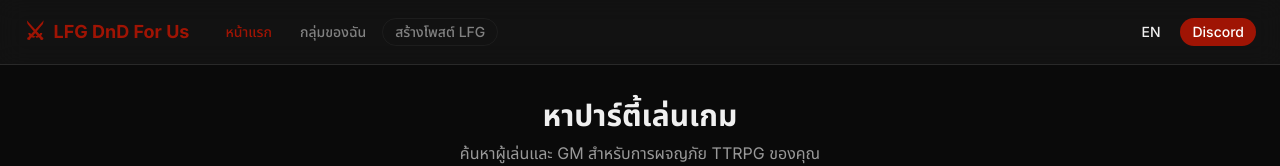
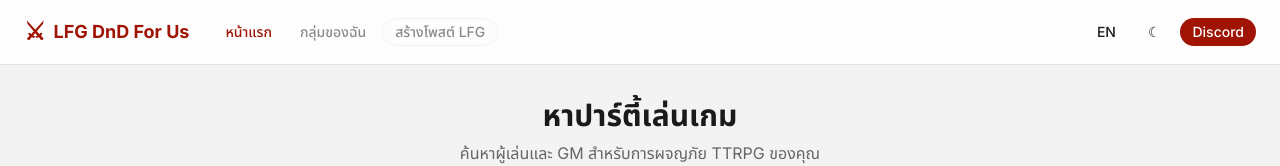
Before and after one commit to 3xbun/lfg-dnd-for.us, a Vue app: page / in a window 1280 px wide. Shown: the top 166 px of the page. Built offline with nearby package versions, Linux system fonts and the light colour scheme; no server answers.

Commit message:
Add theme toggle functionality and initialize theme state

```diff
--- a/src/components/layout/AppHeader.vue
+++ b/src/components/layout/AppHeader.vue
@@ -2,11 +2,13 @@
 import { ref } from 'vue'
 import { useI18n } from 'vue-i18n'
 import { useAuth } from '../../stores/auth.js'
+import { useTheme } from '../../stores/theme.js'
 import { Button } from '@/components/ui/button'
 import { Avatar, AvatarFallback, AvatarImage } from '@/components/ui/avatar'
 
 const { t, locale } = useI18n()
 const { isLoggedIn, state, load, logout, loginWithDiscord } = useAuth()
+const { state: theme, toggle: toggleTheme } = useTheme()
 
 // The session is an HttpOnly cookie owned by the server — ask who we are on boot.
 load()
@@ -119,6 +121,10 @@ function hideHint() {
           {{ locale === 'th' ? 'EN' : 'TH' }}
         </Button>
 
+        <Button variant="ghost" size="sm" @click="toggleTheme" :title="theme.isDark ? 'Switch to light mode' : 'Switch to dark mode'">
+          {{ theme.isDark ? '&#9728;' : '&#9790;' }}
+        </Button>
+
         <template v-if="isLoggedIn()">
           <Avatar size="sm">
             <AvatarImage v-if="avatarUrl()" :src="avatarUrl()" />
--- a/src/main.js
+++ b/src/main.js
@@ -2,7 +2,11 @@ import { createApp } from 'vue'
 import App from './App.vue'
 import router from './router/index.js'
 import i18n from './i18n/index.js'
+import { useTheme } from './stores/theme.js'
 import './style.css'
+
+const { init: initTheme } = useTheme()
+initTheme()
 
 const app = createApp(App)
 app.use(router)
--- /dev/null
+++ b/src/stores/theme.js
@@ -0,0 +1,35 @@
+import { reactive } from 'vue'
+
+const STORAGE_KEY = 'theme'
+
+const state = reactive({
+  isDark: false,
+})
+
+function applyTheme() {
+  document.documentElement.classList.toggle('dark', state.isDark)
+}
+
+function persist() {
+  localStorage.setItem(STORAGE_KEY, state.isDark ? 'dark' : 'light')
+}
+
+function init() {
+  const stored = localStorage.getItem(STORAGE_KEY)
+  if (stored) {
+    state.isDark = stored === 'dark'
+  } else {
+    state.isDark = window.matchMedia('(prefers-color-scheme: dark)').matches
+  }
+  applyTheme()
+}
+
+function toggle() {
+  state.isDark = !state.isDark
+  applyTheme()
+  persist()
+}
+
+export function useTheme() {
+  return { state, init, toggle }
+}
```
